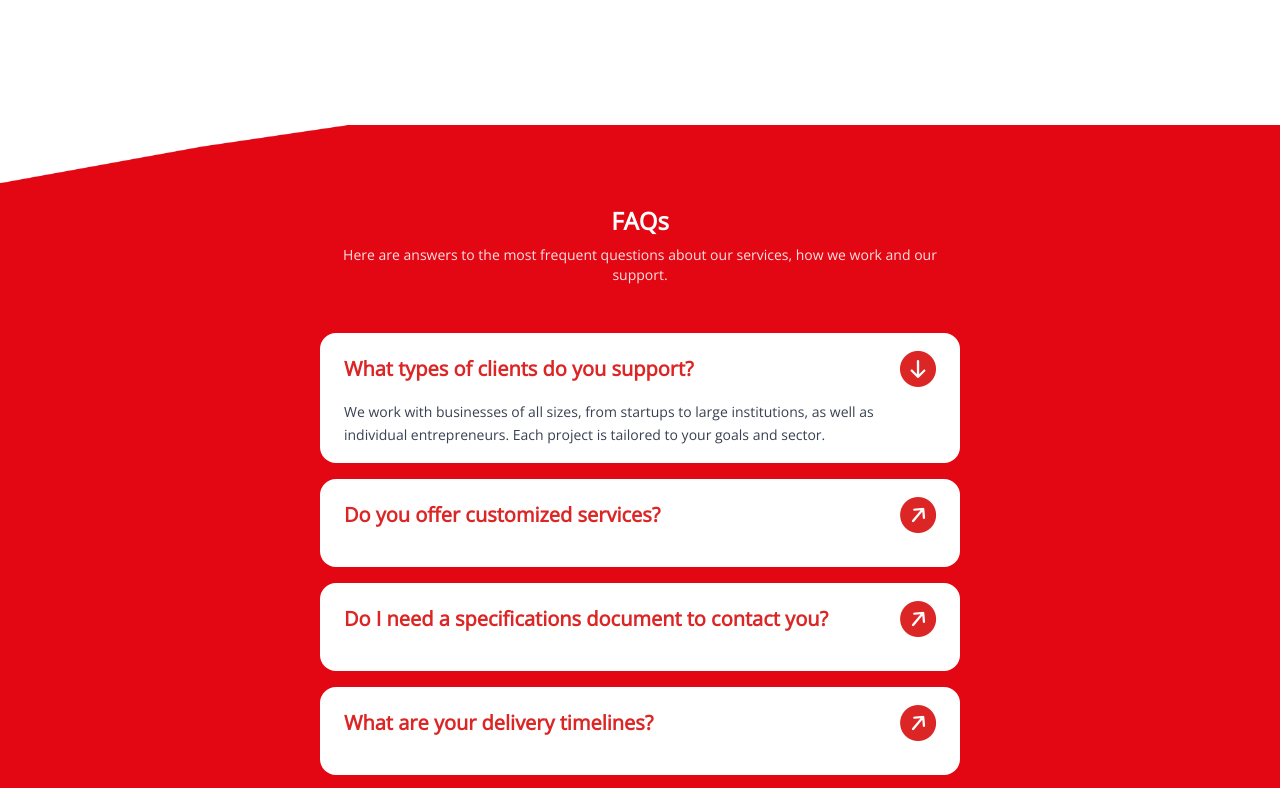
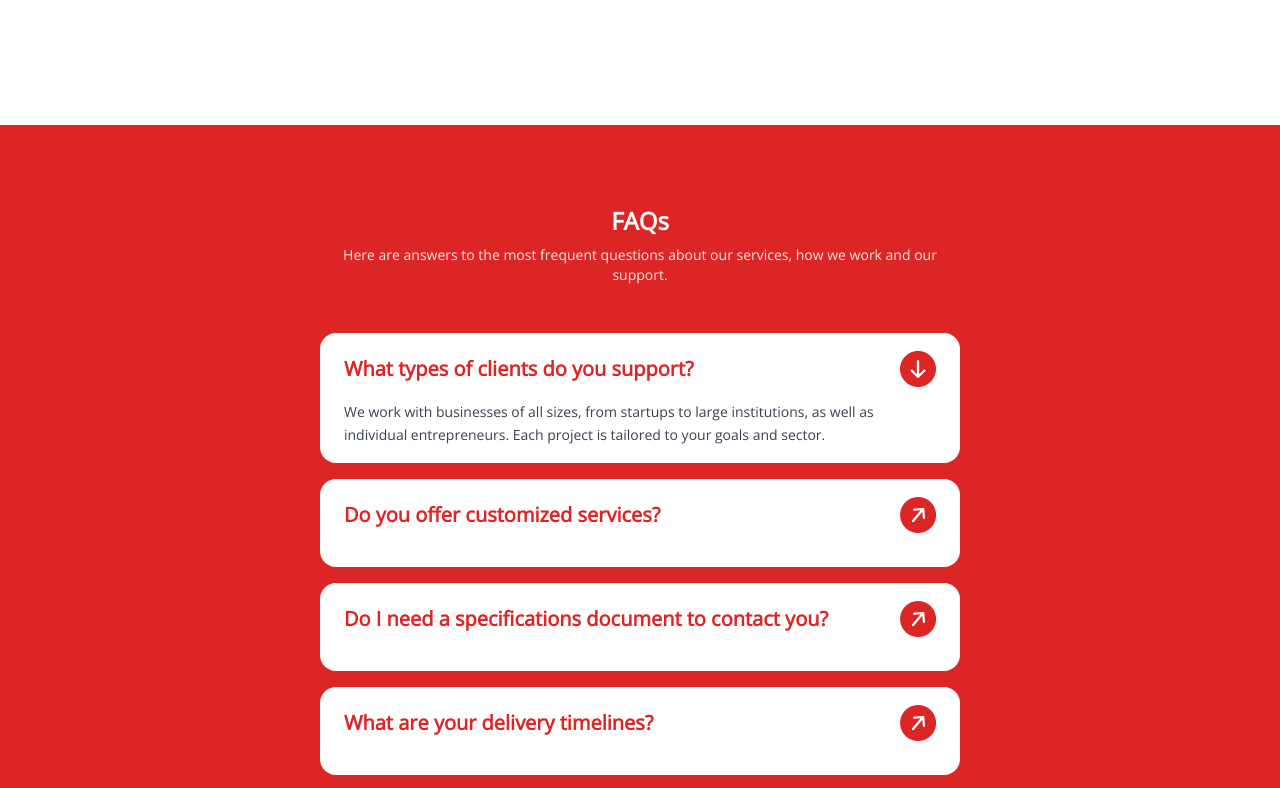
Before and after one commit to Bentshims/coreasofts-website, a plain HTML site: page index.html in a window 1280 px wide. Shown: the part 3880-4668 px from the top of the page. Drawn offline with nearby package versions, Linux system fonts and the light colour scheme.

Commit message:
bg de la faqs

```diff
--- a/index.html
+++ b/index.html
@@ -366,7 +366,7 @@
 
     <!-- section faq -->
 
-    <section class="relative px-4 md:px-80 bg-[url('./assets/faqs-bg.png')] bg-center bg-cover bg-no-repeat text-white py-20" data-animate>
+    <section class="relative px-4 md:px-80 bg-red-600 text-white py-20" data-animate>
       <div class="max-w-5xl mx-auto">
         <h2 class="text-center text-2xl font-semibold mb-2" data-i18n="faq.title">FAQs</h2>
         <p class="text-center text-sm text-red-100 max-w-2xl mx-auto mb-12" data-i18n="faq.subtitle">
```
Also changed, not shown: assets/faqs-bg.png (deleted).
